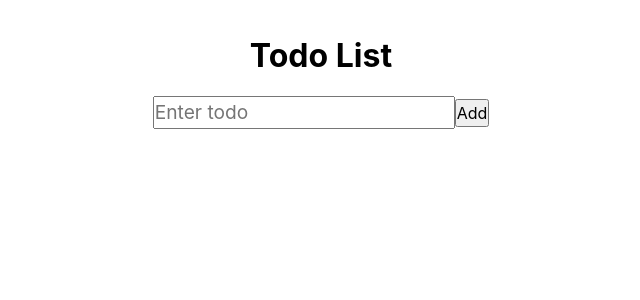
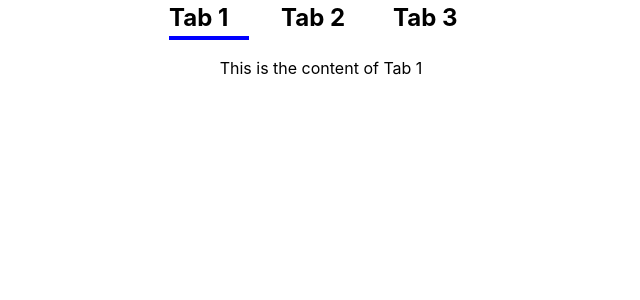
Before and after one commit to shubhamchasing/react-vite-prep, a React (Vite) app: page / in a window 1280 px wide. Shown: the top 300 px of the page, without its empty margins (319-959 px from the left). Built offline with nearby package versions, Linux system fonts and the light colour scheme.

Commit message:
feat: create tab component

```diff
--- a/src/App.jsx
+++ b/src/App.jsx
@@ -1,5 +1,6 @@
 import "./App.css";
-import TodoList from "./Components/Todo-List";
+import TabsParent from "./Components/Tabs";
+// import TodoList from "./Components/Todo-List";
 // import Stopwatch from "./Components/Stopwatch";
 // import Modal from "./Components/Modal";
 // import ProgressBar from "./Components/Progress-bars";
@@ -22,7 +23,7 @@ function App() {
   return (
     <>
       <div className="App">
-        <TodoList />
+        <TabsParent />
       </div>
     </>
   );
--- /dev/null
+++ b/src/Components/Tabs/index.jsx
@@ -0,0 +1,51 @@
+import { useState } from "react";
+import "./styles.css";
+
+function Tabs({ tabs = [] }) {
+  const [tabId, setTabId] = useState(0);
+
+  const handleTabChange = (id) => {
+    setTabId(id);
+  };
+
+  if (tabs.length === 0) {
+    return <div>No tabs available</div>;
+  }
+
+  return (
+    <div className="container">
+      <div className="tab-container">
+        {tabs?.map((tab, index) => {
+          return (
+            <div
+              className="tab"
+              key={index}
+              onClick={() => handleTabChange(index)}
+              style={{
+                borderBottom: index === tabId ? "4px solid blue" : "none",
+              }}
+            >
+              {tab?.title || `Tab ${index + 1}`}
+            </div>
+          );
+        })}
+      </div>
+      <div className="tab-content">
+        {" "}
+        {tabs[tabId]?.content || "No content available"}
+      </div>
+    </div>
+  );
+}
+
+function TabsParent() {
+  const tabsData = [
+    { title: "Tab 1", content: "This is the content of Tab 1" },
+    { title: "Tab 2", content: "This is the content of Tab 2" },
+    { title: "Tab 3", content: "This is the content of Tab 3" },
+  ];
+
+  return <Tabs tabs={tabsData} />;
+}
+
+export default TabsParent;
--- /dev/null
+++ b/src/Components/Tabs/styles.css
@@ -0,0 +1,17 @@
+.tab{
+    width: 5rem;
+    height: 2.5rem;
+    font-size: 1.5rem;
+    font-weight: bold;
+    cursor: pointer;
+}
+
+.tab-container {
+    display: flex;
+    justify-content: center;
+    gap: 2rem;
+}
+.tab-content{
+    margin: 1rem;
+    text-align: center;
+}
```
